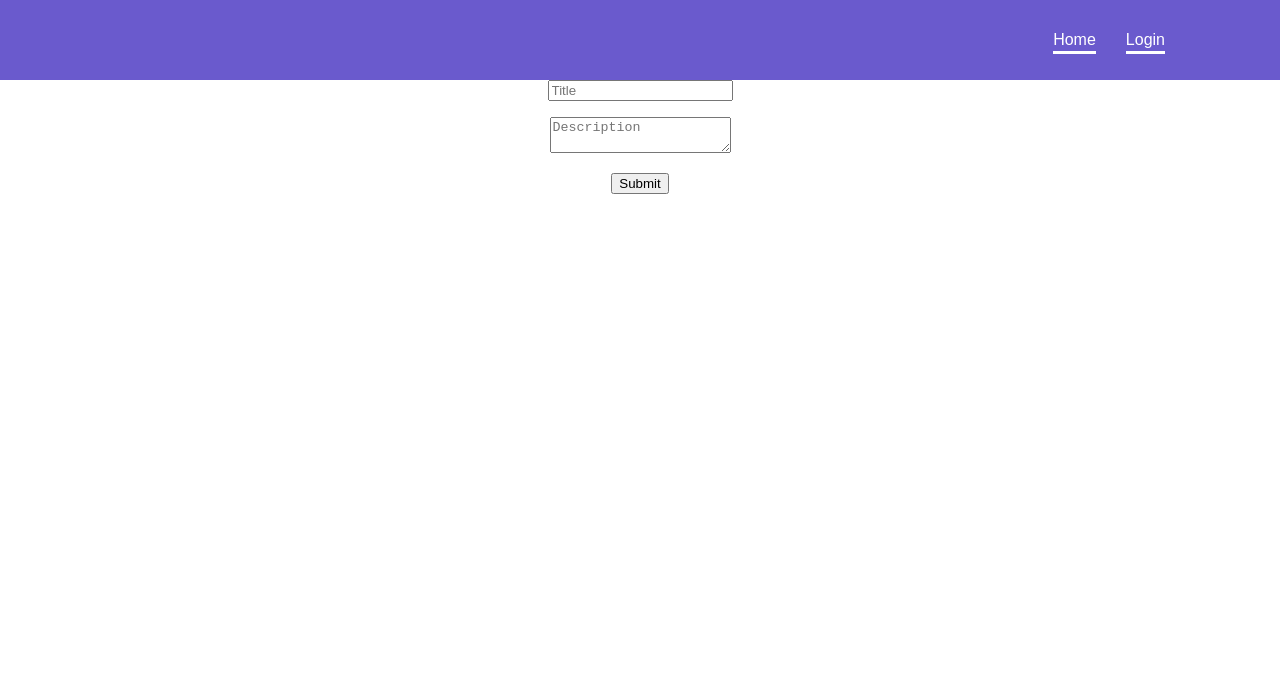
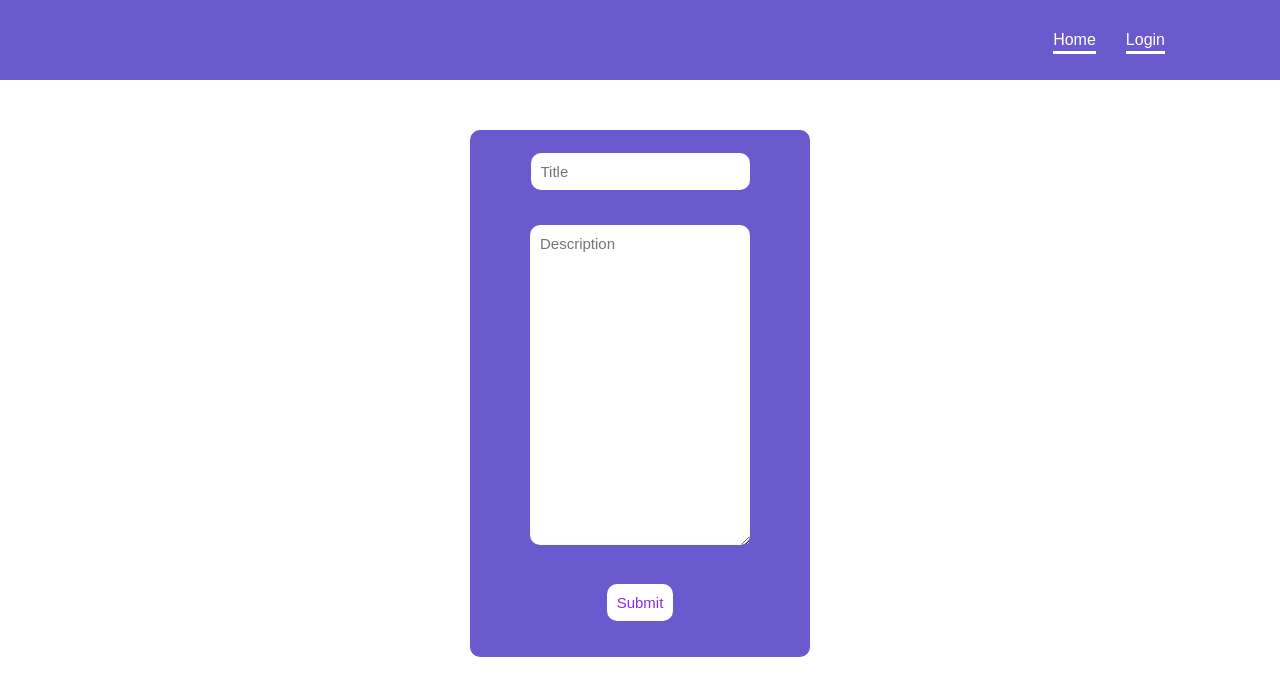
Before and after one commit to MichalBialek01/react-post-app, a React (Create React App) app: page /create-post in a window 1280 px wide. Shown: the top 696 px of the page. Built offline with nearby package versions, Linux system fonts and the light colour scheme; no server answers.

Commit message:
feat: Adding use navigate after use post. Displaying posts functionality with like counter - before adding functionality of unlike/ locking like button

```diff
--- a/src/App.css
+++ b/src/App.css
@@ -46,3 +46,35 @@ body {
   font-size: 15px;
   border-radius: 50%;
 }
+input,textarea{
+  font-family: "Nunito", sans-serif;
+}
+
+.create-post{
+  width: 100%;
+  height: auto;
+  display: flex;
+  justify-content: center;
+}
+form{
+  margin-top: 50px;
+  padding: 20px 20px;
+  width: 300px;
+  border-radius: 10px;
+  background-color: slateblue;
+  overflow: hidden;
+}
+input,textarea{
+  padding: 10px;
+  margin: 3px 8px 16px 8px;
+  background-color: white;
+  border: 0 transparent;
+  border-radius: 10px;
+  color: blueviolet;
+  font-size: 15px;
+  z-index: 1;
+}
+
+.submitForm:hover{
+  cursor: pointer;
+}
--- a/src/App.tsx
+++ b/src/App.tsx
@@ -1,7 +1,7 @@
 import React from 'react';
 import {BrowserRouter as Router, Route, Routes} from "react-router-dom"
 import './App.css';
-import {Main} from "./pages/main"
+import {Main} from "./pages/main/main"
 import {Login} from "./pages/login"
 import {CreatePost} from "./pages/create-post/create-post"
 import {Navbar} from "./components/navbar"
--- a/src/pages/create-post/create-form.tsx
+++ b/src/pages/create-post/create-form.tsx
@@ -3,7 +3,8 @@ import * as yup from "yup"; //data validation
 import {yupResolver} from "@hookform/resolvers/yup"; //data validation
 import {addDoc, collection} from "firebase/firestore" //database - adding document in collection in firebase
 import {auth, db} from "../../config/firebase"
-import {useAuthState} from "react-firebase-hooks/auth"; //database - reference to config
+import {useAuthState} from "react-firebase-hooks/auth";
+import {useNavigate} from "react-router-dom"; //database - reference to config
 
 interface CreatePostData {
     title: string;
@@ -13,6 +14,7 @@ interface CreatePostData {
 
 export const CreateForm = () => {
     const [user] = useAuthState(auth);
+    const navigate = useNavigate();
     const schema = yup.object().shape({
         title: yup.string().required("You must add a title"),
         description: yup.string().required("You must add a description"),
@@ -35,16 +37,16 @@ export const CreateForm = () => {
             username: user?.displayName,
             userId: user?.uid,
         });
-
+        navigate("/");
     };
 
     return (
         <form onSubmit={handleSubmit(onCreatePost)}>
             <input placeholder="Title" {...register("title")}/>
-            <p style={{color: "red"}}>{errors.title?.message}</p>
-            <textarea placeholder="Description"{...register("description")}/>
-            <p style={{color: "blue"}}>{errors.description?.message}</p>
-            <input type="submit"/>
+            <p style={{color: "white"}}>{errors.title?.message}</p>
+            <textarea style={{width: 200, height: 300}} placeholder="Description"{...register("description")}/>
+            <p style={{color: "white"}}>{errors.description?.message}</p>
+            <input type="submit" className="submitForm"/>
         </form>
     );
 }
--- a/src/pages/main.tsx
+++ /dev/null
@@ -1,5 +0,0 @@
-export const Main = () => {
-
-
-    return <div>Home Page</div>
-}
--- /dev/null
+++ b/src/pages/main/main.tsx
@@ -0,0 +1,41 @@
+import {getDocs, collection} from "firebase/firestore";
+import {db} from "../../config/firebase";
+import {useEffect, useState} from "react";
+import { Post} from "./post";
+
+export interface Post {
+    id: string;
+    userId: string;
+    title: string;
+    username: string;
+    description: string;
+}
+
+
+export const Main = () => {
+    const postsRef = collection(db, "posts") //Referencja do bazy danych
+
+    const [postList, setPostLists] = useState<Post[] | null>(null); //useState dla listy postów
+
+    const getPosts = async () => {
+        const data = await getDocs(postsRef); // metoda czekająca na pobranie danych (setPostList )
+        setPostLists(data.docs.map((doc) => ({...doc.data(), id: doc.id})) as Post[]);// Musimy tutaj podać as, bo React nie wie jaki typ będzie zwracany
+    }
+
+
+    useEffect(() => {
+        getPosts();
+    },[])
+
+    //UseEffect, który jest uruchamiany raz podczas ładowani strony
+
+    return (
+        <div>
+            {postList?.map((post) => (
+                <Post post={post}/>
+            ))}
+        </div>
+    );
+
+
+}
--- /dev/null
+++ b/src/pages/main/post.tsx
@@ -0,0 +1,52 @@
+import {Post as IPost} from "./main";
+import {addDoc, collection,query, where, getDocs} from "firebase/firestore";
+import {auth, db} from "../../config/firebase";
+import {useAuthState} from "react-firebase-hooks/auth";
+import {useEffect, useState} from "react";
+
+interface Props {
+    post: IPost
+}
+
+export const Post = (props: Props) => {
+    const {post} = props
+
+    const likesRef = collection(db, "likes");
+    const likesDoc = query(likesRef,where("postId","==",post.id))
+
+    const [user] = useAuthState(auth);
+
+    const [likeAmount,getLikeAmount] = useState<number | null>(null);
+
+    const addLike = async () => {
+        await addDoc(likesRef, {
+            userId: user?.uid,
+            postId: post.id
+        });
+
+    };
+
+    const getLikes = async () => {
+        const data = await getDocs(likesDoc);
+        getLikeAmount(data.docs.length)
+    }
+
+    useEffect(() => {
+        getLikes()
+    },[])
+
+
+    return <div>
+        <div className="title">
+            <h1>{post.title}</h1>
+        </div>
+        <div className="body">
+            <p>{post.description}</p>
+        </div>
+        <div className="footer">
+            <p>{post.username}</p>
+            <button onClick={addLike}>&#128077;</button>
+            { likeAmount && <p>Likes: {likeAmount}</p>}
+        </div>
+    </div>
+}
```
